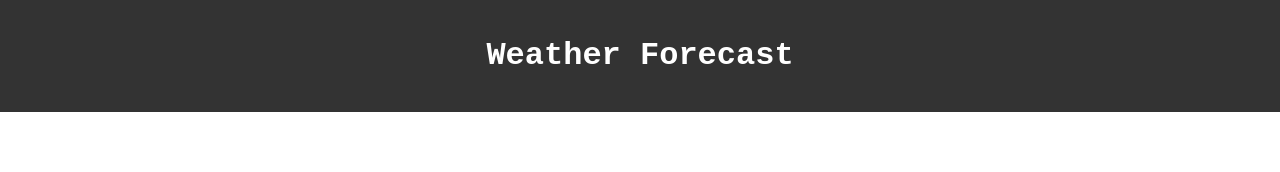
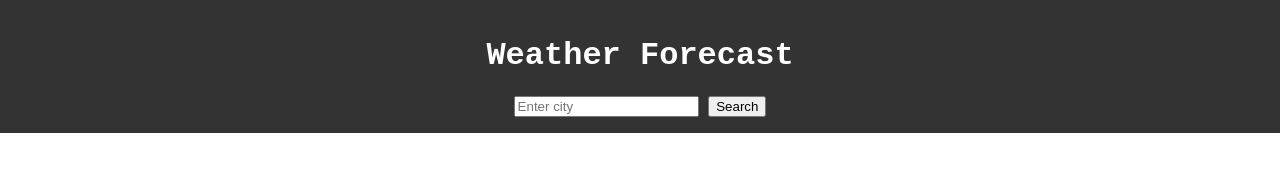
Before and after one commit to arsalanbardsiri/weather-forecast, a plain HTML site: page index.html in a window 1280 px wide. Drawn offline with Linux system fonts and the light colour scheme; no server answers.

Commit message:
Search Box added.

```diff
--- a/index.html
+++ b/index.html
@@ -7,7 +7,14 @@
     <title>Weather Forecast</title>
   </head>
   <body>
-    <header><h1>Weather Forecast</h1></header>
+    <header>
+      <h1>Weather Forecast</h1>
+      <form id="city-form">
+        <input type="text" id="city-input" placeholder="Enter city" />
+        <button type="submit">Search</button>
+      </form>
+    </header>
+
     <main>
       <section class="current-weather" id="current-weather"></section>
     </main>
```
